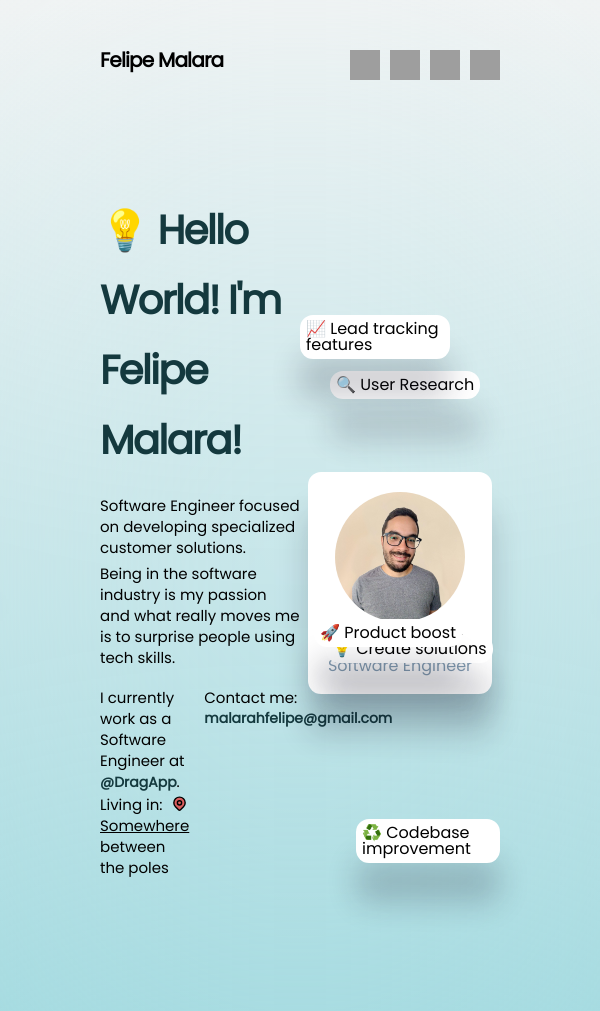
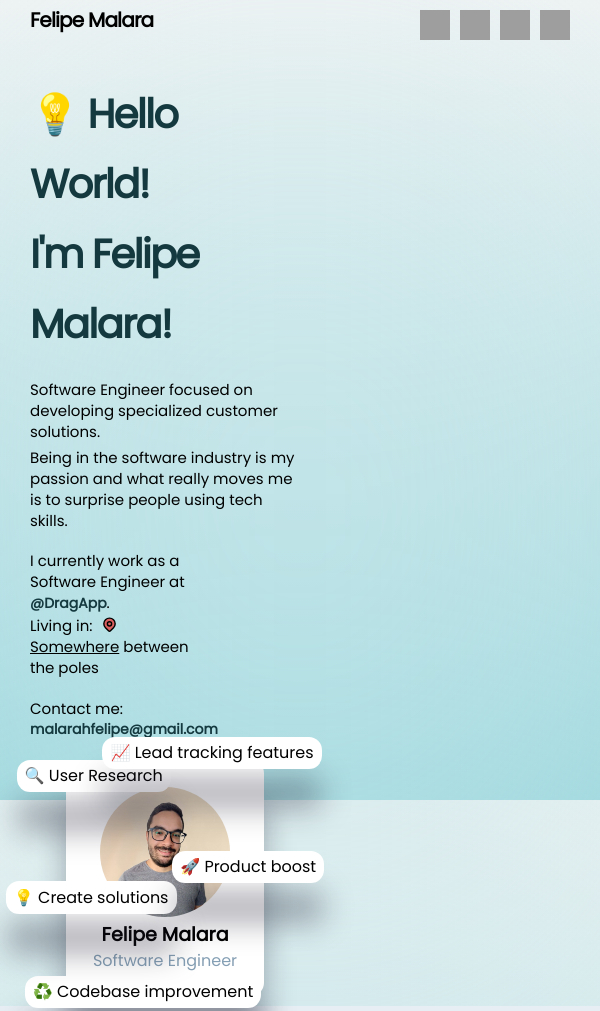
Before and after one commit to malarahfelipe/malarahfelipe.github.io, a website: page index.html in a window 600 px wide. Shown: the top 1011 px of the page. Drawn offline with Linux system fonts and the light colour scheme; grey boxes are pictures that could not be loaded.

Commit message:
Added mobile layout

```diff
--- a/index.html
+++ b/index.html
@@ -30,7 +30,9 @@
         <div class="main__container">
             <div class="main__presentation presentation">
                 <div class="presentation__text1">
-                    <h2>💡 Hello World! I'm Felipe Malara!</h2>
+                    <h2>
+                        <span> 💡 Hello World! </span> <span> I'm Felipe Malara! </span>
+                    </h2>
                     <p>Software Engineer focused on developing specialized customer solutions.</p>
                     <p>Being in the software industry is my passion and what really moves me is to surprise people using tech skills.</p>
                 </div>
@@ -71,7 +73,7 @@
                     <p>💡 Create solutions</p>
                 </div>
 
-                <div class="clouds__card ui-icon">
+                <div class="clouds__card ui-product">
                     <p>🚀 Product boost</p>
                 </div>
             </div>
--- a/src/footer.scss
+++ b/src/footer.scss
@@ -3,5 +3,11 @@
     &__container {
         display: flex;
         justify-content: space-between;
+        @media only screen and (max-width: 600px) {
+            flex-flow: column;
+            > * {
+                margin-top: 20px;
+            }
+        }
     }
 }
--- a/src/main.scss
+++ b/src/main.scss
@@ -4,9 +4,14 @@
     &__container {
         display: flex;
         justify-content: space-between;
+        @media only screen and (max-width: 600px) {
+            flex-flow: column;
+        }
         height: 100%;
         > div {
-            width: 50%;
+            @media only screen and (min-width: 600px) {
+                width: 50%;
+            }
         }
 
         .presentation {
@@ -29,6 +34,10 @@
                     letter-spacing: -0.04em;
                     color: $primary-escuro;
                     margin-bottom: 20px;
+                    @media only screen and (max-width: 600px) {
+                        display: flex;
+                        flex-flow: column;
+                    }
                 }
 
                 p {
@@ -39,10 +48,17 @@
             &__text2 {
                 margin-top: 14px;
                 display: flex;
+                @media only screen and (max-width: 600px) {
+                    flex-flow: column;
+                    > p {
+                        margin-bottom: 20px;
+                    }
+                }
                 justify-content: start;
 
                 p {
                     font-size: 15px;
+                    width: 100%;
                     svg {
                         fill: rgb(219, 94, 94);
                         width: 17px;
@@ -54,6 +70,9 @@
                     &:first-of-type {
                         width: 65%;
                         margin-right: 15px;
+                        @media only screen and (max-width: 600px) {
+                            margin-right: 0;
+                        }
                     }
 
                     a {
@@ -80,6 +99,9 @@
             &__card {
                 background: #FFFFFF;
                 box-shadow: 0px 40px 30px rgba(25, 25, 46, 0.2);
+                @media only screen and (max-width: 600px) {
+                    box-shadow: 0px 40px 30px rgba(25, 25, 46, 0.35);
+                }
                 border-radius: 13.1532px;
                 padding: 3%;
                 width: fit-content;
@@ -88,28 +110,48 @@
 
 
                 &.ui-research {
-                    left: 15%;
-                    bottom: 73%;
+                    left: 19%;
+                    top: -10%;
+                    @media only screen and (max-width: 600px) {
+                        top: 0;
+                        left: -5%;
+                    }
                 }
 
                 &.ui-lead {
-                    right: 25%;
-                    bottom: 78%;
+                    right: 15%;
+                    top: -20%;
+                    @media only screen and (max-width: 600px) {
+                        top: -10%;
+                        right: -8%;
+                    }
                 }
 
                 &.ui-arch {
+                    left: 13%;
                     bottom: 40%;
-                    left: 13%;
+                    @media only screen and (max-width: 600px) {
+                        left: -9%;
+                        bottom: 35%;
+                    }
                 }
 
-                &.ui-icon {
+                &.ui-product {
+                    right: 22%;
                     bottom: 42%;
-                    right: 19%;
+                    @media only screen and (max-width: 600px) {
+                        right: -9%;
+                        bottom: 48%;
+                    }
                 }
 
                 &.ui-flow {
-                    bottom: 15%;
                     left: 28%;
+                    bottom: -5%;
+                    @media only screen and (max-width: 600px) {
+                        left: -2%;
+                        bottom: -5%;
+                    }
                 }
 
                 &.profile {
--- a/src/style.scss
+++ b/src/style.scss
@@ -14,13 +14,32 @@ $primary-escuro: #14393E;
 @import "./footer.scss";
 @import "./main.scss";
 
+html, body {
+    width: 100%;
+    height: 100%;
+    display: flex;
+    flex-direction: column;
+}
 
+* {
+    box-sizing: border-box;
+    //Edit:
+    margin: 0;
+    padding: 0;
+}
 body {
     background: linear-gradient(180deg, whitesmoke 0%, $primary-claro 100%);
     backdrop-filter: blur(250px);
+    width : 100%;
+    margin : 0 auto;
+    height: 100000px;
 
     header, main, footer {
+        @media only screen and (max-width: 600px) {
+            padding: 10px 30px;
+        }
         padding: 50px 100px;
+        width: 100%;
     }
 }
 
```
Also changed, not shown: dist/style.css, 1 other file.
